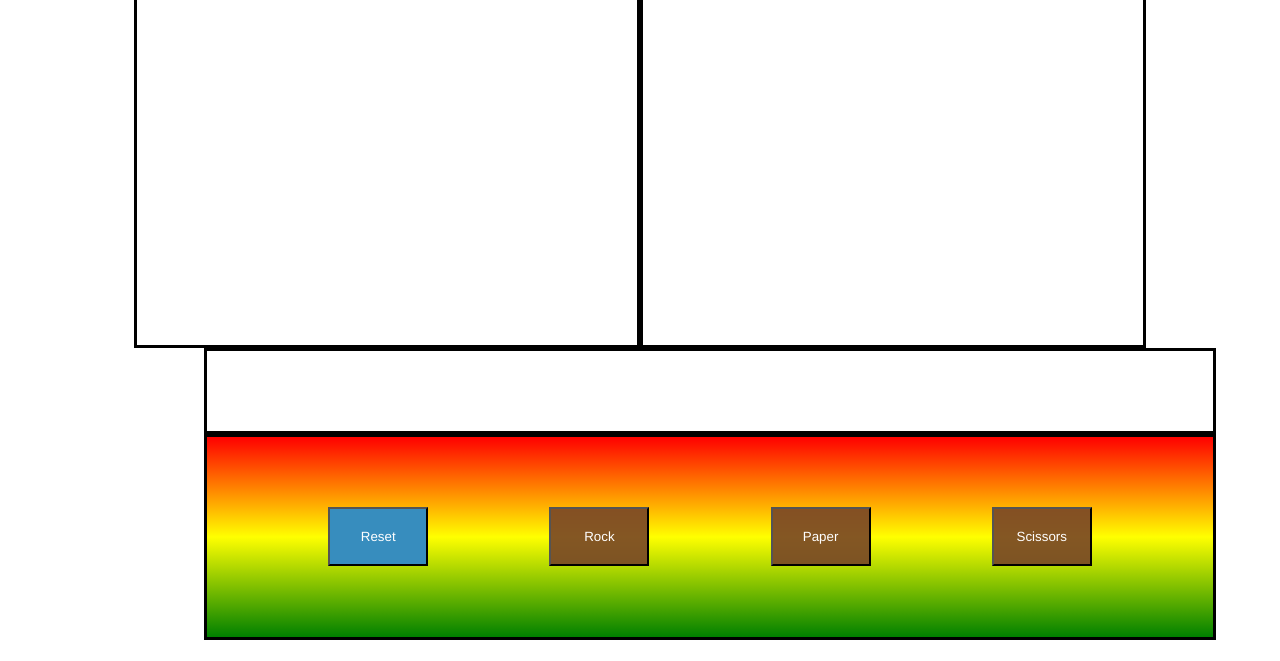
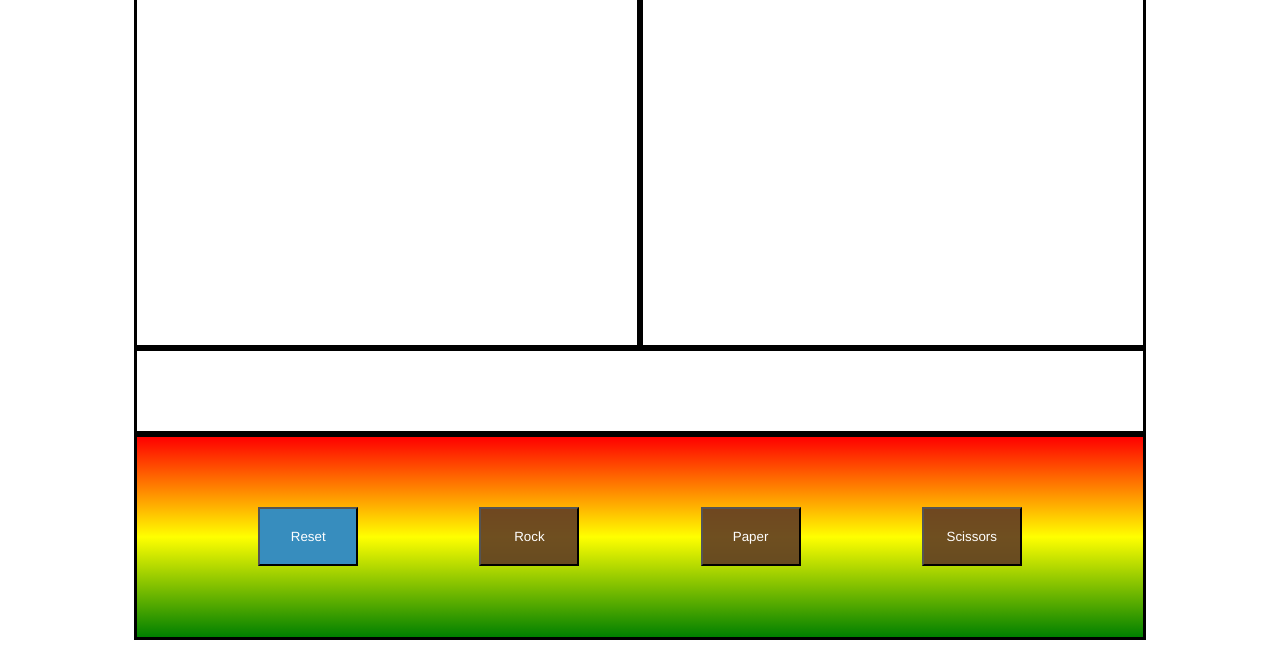
Before and after one commit to FBulic/Rock-paper-scissors, a plain HTML site: page index.html in a window 1280 px wide. Shown: the part 139-800 px from the top of the page. Drawn offline with Linux system fonts and the light colour scheme.

Commit message:
add style

```diff
--- a/styles.css
+++ b/styles.css
@@ -1,4 +1,6 @@
+body {
 
+}
 
 .gameTitle {
    display: flex;
@@ -43,7 +45,9 @@
 }
 
 .options {
-    padding-left: 196px;
+    display: flex;
+    flex-direction: column;
+    align-items: center;
 
 
 
@@ -71,7 +75,7 @@
 }
 .btnRock, .btnPaper, .btnScissors {
     display: inline-block;
-        background-color: #774427e5;
+        background-color: #5e3a25e3;
         padding: 20px;
         width: 100px;
         color: #ffffff;
```
Also changed, not shown: pictures/rps.png (added).
